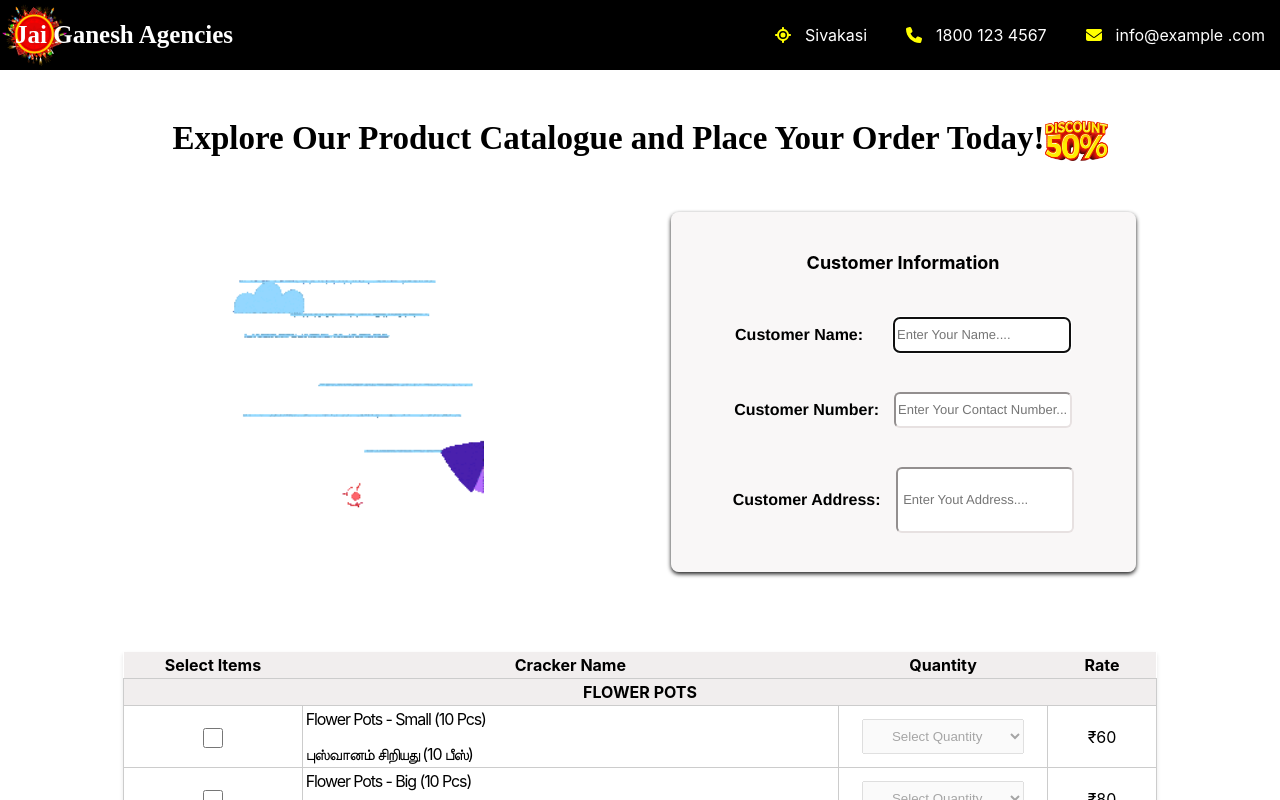
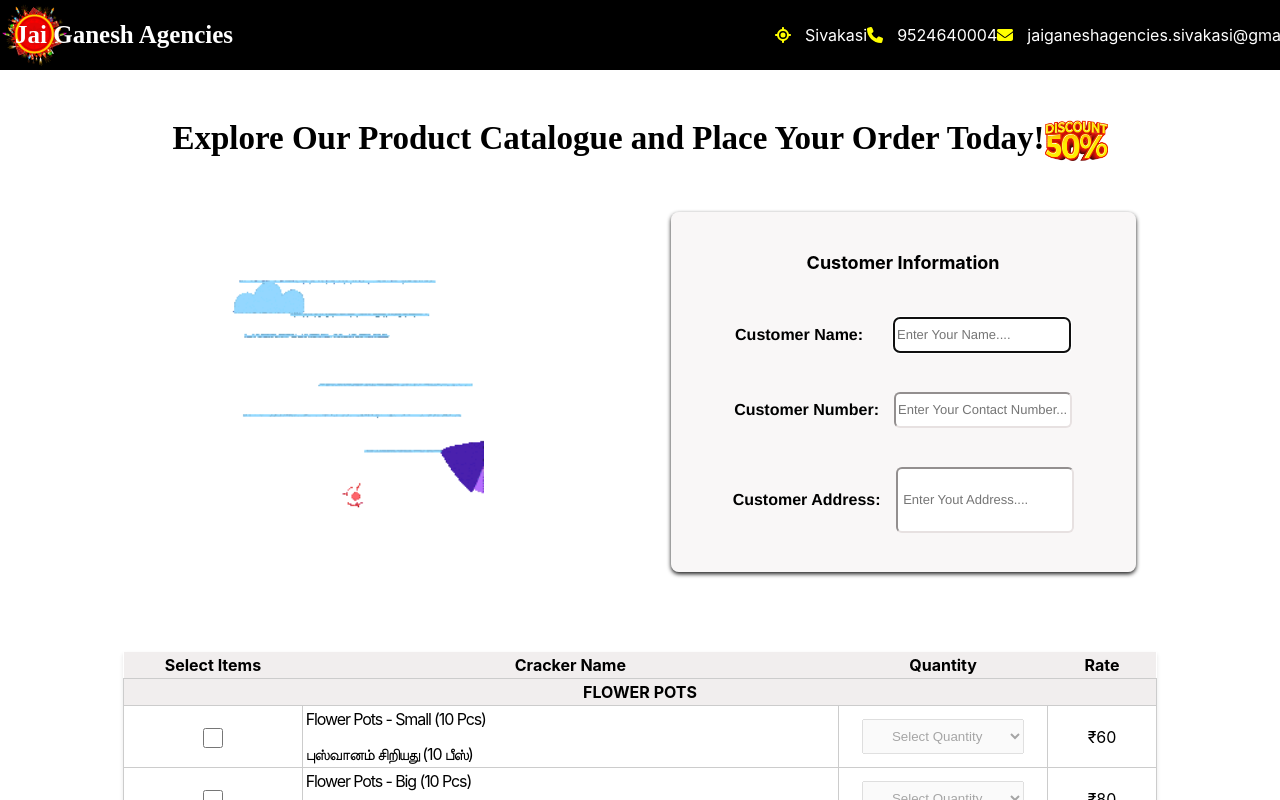
Before and after one commit to DuoTech-Projects/Jai-Ganesh-Crackers, a React (Create React App) app in the folder client/: page / in a window 1280 px wide. Shown: the top 800 px of the page. Built offline with nearby package versions, Linux system fonts and the light colour scheme; what @react-pdf/renderer would draw is missing.

Commit message:
order number genration

```diff
--- a/client/src/Home/home.jsx
+++ b/client/src/Home/home.jsx
@@ -150,11 +150,11 @@ const Home = ({ setSelectedItems, selectedItems, totalRate, setTotalRate, cracke
 
           <div style={{ display: 'flex', color: 'white',alignItems: 'center' }}>
             <FontAwesomeIcon icon={faPhone} className='fontawesomeiconphone' />
-            1800 123 4567
+            9524640004
           </div>
 
           <div style={{ display: 'flex', color: 'white', alignItems: 'center' }}><FontAwesomeIcon icon={faEnvelope} className='fontawesomeiconphone' />
-            info@example .com</div>
+            jaiganeshagencies.sivakasi@gmail.com</div>
         </div>
       </div>
 
```
